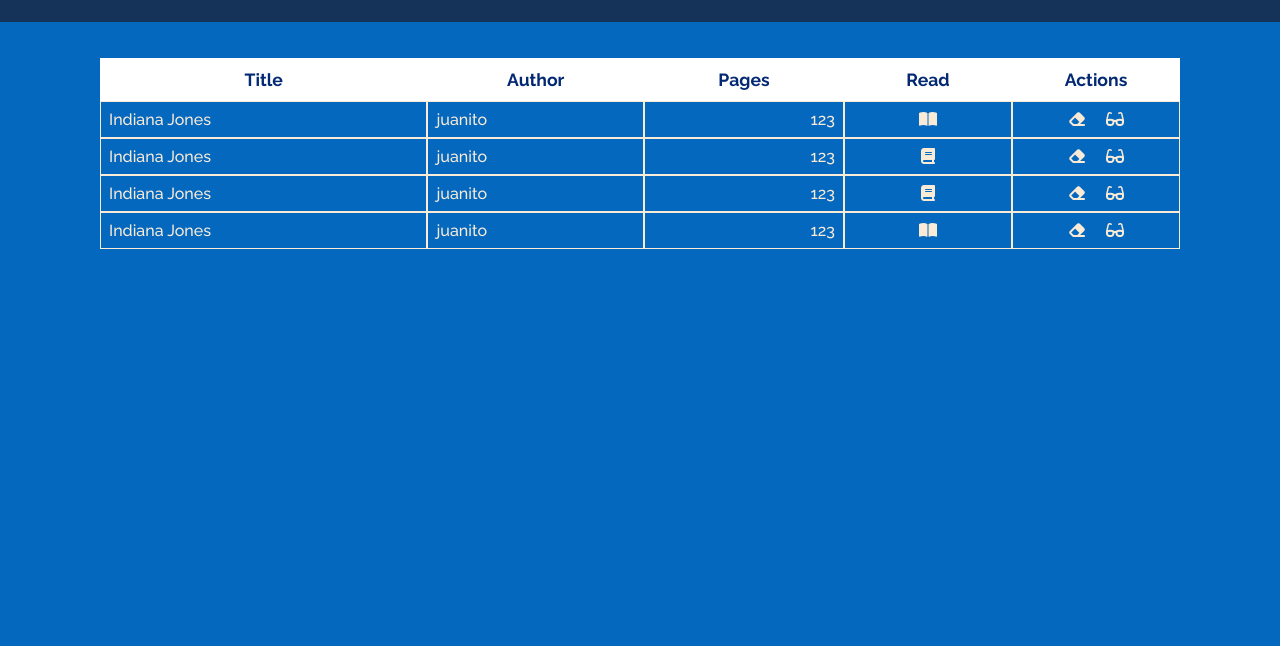
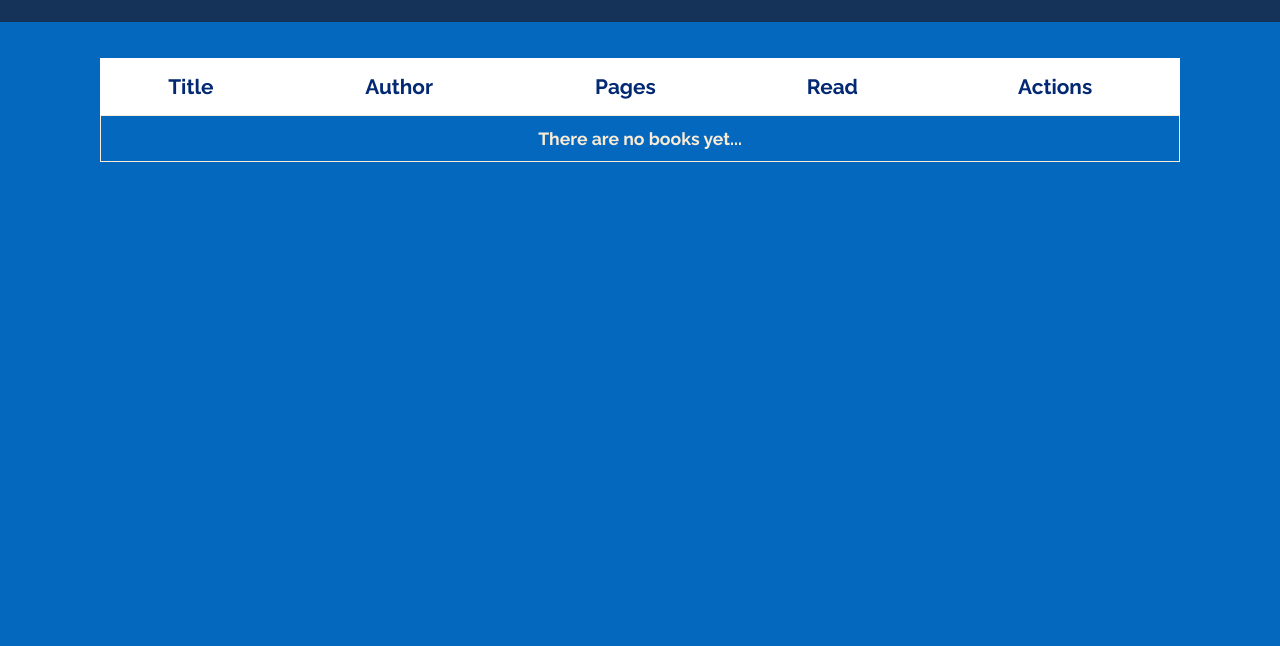
Before and after one commit to LeandroAgustinFernandez/library-app-TOP, a plain HTML site: page index.html in a window 1280 px wide. Shown: the part 74-720 px from the top of the page. Drawn offline with Linux system fonts and the light colour scheme.

Commit message:
Actions Buttons, End of project

```diff
--- a/css/style.css
+++ b/css/style.css
@@ -63,14 +63,15 @@
   margin: 0;
 }
 .table-content th {
-  padding: 10px;
+  padding: 15px;
   background-color: white;
   color: #032973;
-  font-size: 1.1rem;
+  font-size: 1.3rem;
   border-color: white;
 }
 .table-content td {
-  padding: 8px;
+  padding: 12px;
+  font-size: 1.1rem;
 }
 .form-group {
   padding: 10px;
@@ -116,7 +117,9 @@
   font-weight: bold;
 }
 td > .fa-solid {
-  padding: 0 10px;
+  padding: 0 15px;
+  cursor: pointer;
+  font-size: 1.3rem;
 }
 @media (max-width: 1440px) {
   .table-content {
--- a/js/script.js
+++ b/js/script.js
@@ -1,3 +1,4 @@
+let myLibrary = [];
 const bookList = document.querySelector(".bookList");
 const newBook = document.querySelector(".newBook");
 const addBook = document.querySelector(".addBook");
@@ -21,13 +22,6 @@ function changeIcon() {
   }
 }
 
-let myLibrary = [
-  { title: "Indiana Jones", author: "juanito", pages: 123, read: true },
-  { title: "Indiana Jones", author: "juanito", pages: 123, read: false },
-  { title: "Indiana Jones", author: "juanito", pages: 123, read: false },
-  { title: "Indiana Jones", author: "juanito", pages: 123, read: true },
-];
-// let myLibrary = [];
 function Book(title, author, pages, read) {
   this.title = title;
   this.author = author;
@@ -68,8 +62,8 @@ function createBook(e) {
 function showError(state) {}
 
 function listBooks() {
+  bookList.innerHTML = "";
   if (myLibrary.length != 0) {
-    bookList.innerHTML = "";
     myLibrary.forEach((book) => {
       let tr = document.createElement("tr");
       let tdTitle = document.createElement("td");
@@ -77,21 +71,21 @@ function listBooks() {
       let tdPages = document.createElement("td");
       tdPages.style.textAlign = "right";
       let tdRead = document.createElement("td");
-      tdRead.style.width = "150px";
+      tdRead.style.width = "120px";
       tdRead.style.textAlign = "center";
       let tdActions = document.createElement("td");
-      tdActions.setAttribute("style", "text-align:center;width:150px");
+      tdActions.setAttribute("style", "text-align:center;width:120px");
       tdTitle.textContent = book.title;
       tdAuthor.textContent = book.author;
       tdPages.textContent = book.pages;
       tdRead.innerHTML = book.read
         ? '<i class="fa-solid fa-book-open"></i>'
         : '<i class="fa-solid fa-book"></i>';
-      tdActions.innerHTML = `<i class="fa-solid fa-eraser" data-index='${myLibrary.indexOf(
+      tdActions.innerHTML = `<i class="fa-solid fa-eraser" onclick='remove(${myLibrary.indexOf(
         book
-      )}'></i><i class="fa-solid fa-glasses" data-index='${myLibrary.indexOf(
+      )})'></i><i class="fa-solid fa-glasses" onclick='changeStateRead(${myLibrary.indexOf(
         book
-      )}'></i>`;
+      )})'></i>`;
       tr.appendChild(tdTitle);
       tr.appendChild(tdAuthor);
       tr.appendChild(tdPages);
@@ -110,4 +104,16 @@ function listBooks() {
   }
 }
 
+function remove(index) {
+  myLibrary.splice(index, 1);
+  listBooks();
+}
+
+function changeStateRead(index) {
+  myLibrary[index].read
+    ? (myLibrary[index].read = false)
+    : (myLibrary[index].read = true);
+  listBooks();
+}
+
 window.addEventListener("load", listBooks);
```
